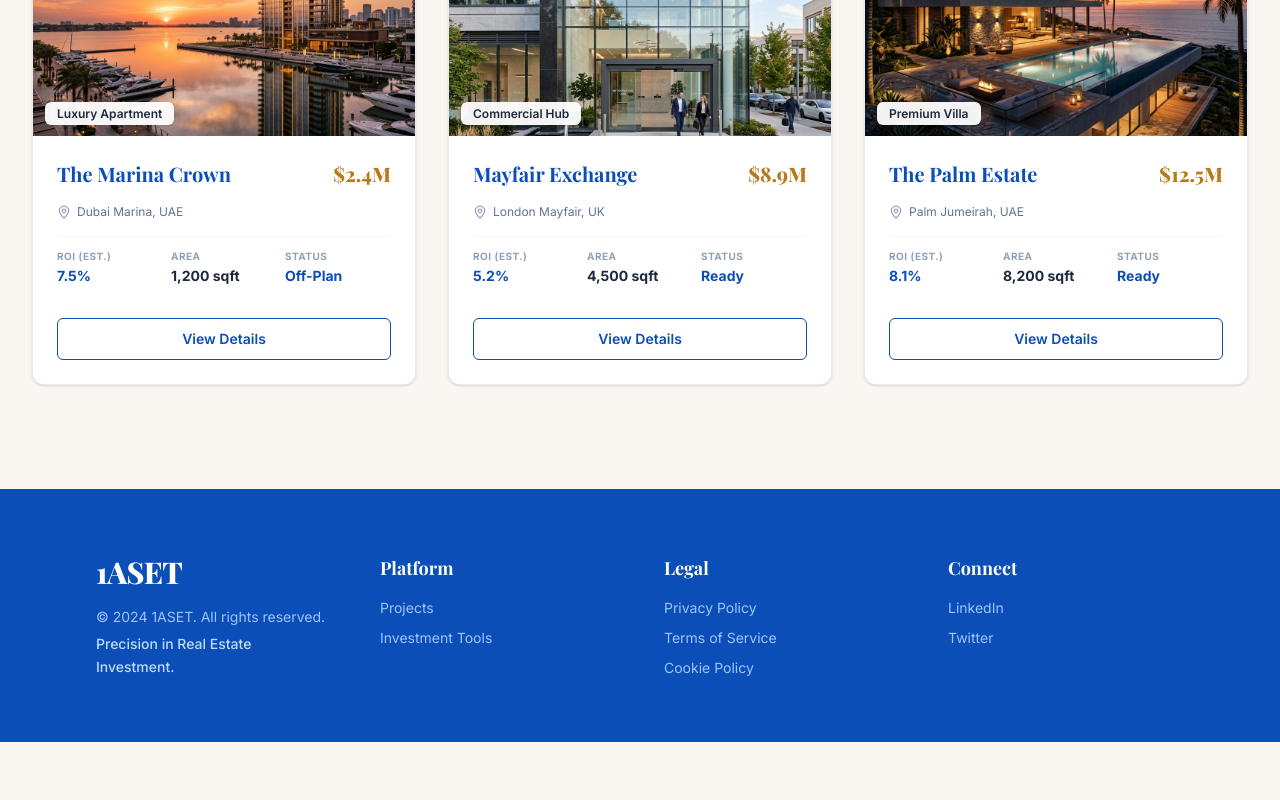
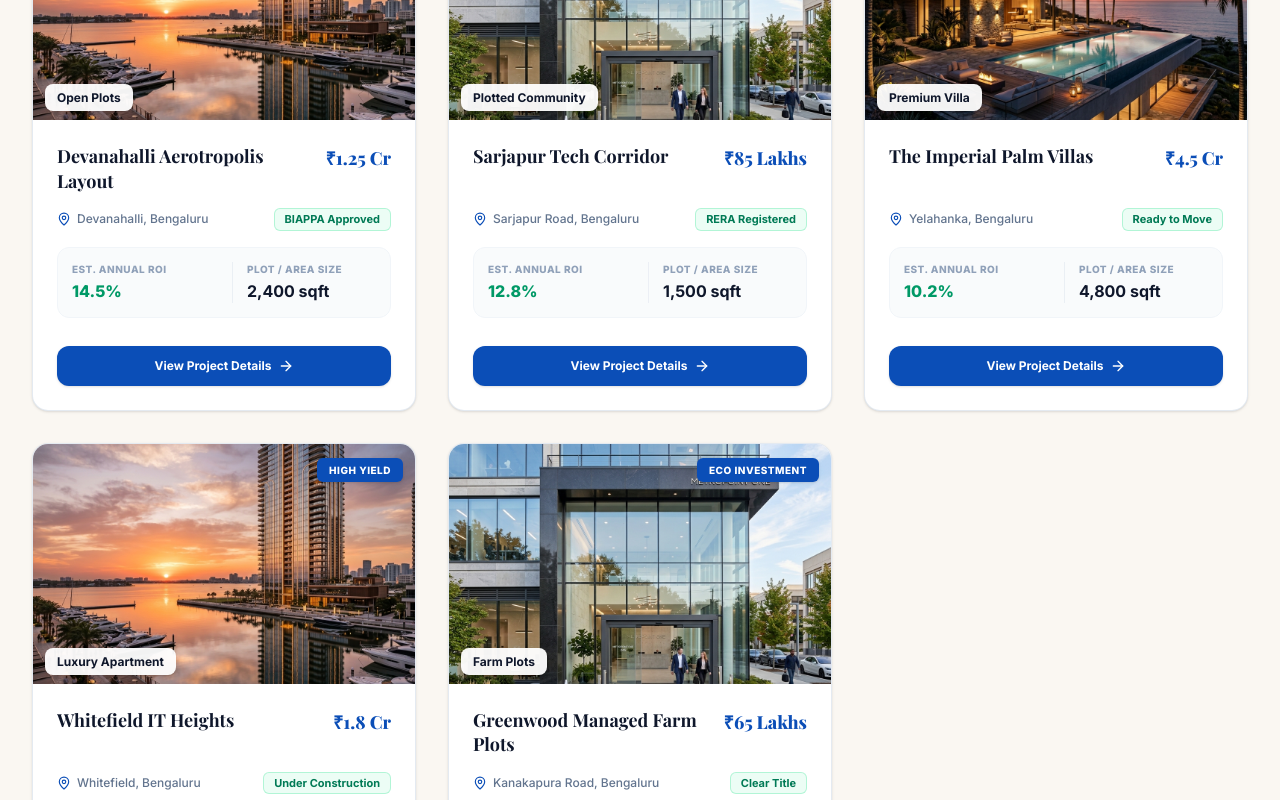
Before and after one commit to me-junaid/1Aset, a Next.js app in the folder apps/web/: page /projects in a window 1280 px wide. Shown: the part 620-1420 px from the top of the page. Before the commit the page ends 1362 px from the top, so only its background shows below. Built offline with nearby package versions, Linux system fonts and the light colour scheme; a web font is replaced by a local one.

Commit message:
Enhanced the UI and UX.

```diff
--- a/apps/web/src/app/about/page.tsx
+++ b/apps/web/src/app/about/page.tsx
@@ -224,10 +224,10 @@ export default function AboutPage() {
               {/* Stat 2 */}
               <div className="py-4 md:py-0 md:px-8 space-y-2">
                 <span className="font-serif text-4xl sm:text-5xl lg:text-6xl font-bold text-white tracking-tight">
-                  $2.4B
+                  ₹2,500+ Cr
                 </span>
                 <span className="block font-sans text-xs sm:text-sm font-semibold tracking-wider text-blue-200 uppercase">
-                  ASSETS MANAGED
+                  ASSETS UNDER ADVISORY
                 </span>
               </div>
 
--- a/apps/web/src/app/calculators/page.tsx
+++ b/apps/web/src/app/calculators/page.tsx
@@ -26,48 +26,48 @@ import {
 const PROJECT_PRESETS = [
   {
     id: "marina-crown",
-    title: "The Marina Crown (Luxury Apartment)",
-    initialInvestment: 24000000, // ₹2.4 Cr
-    sqft: 1800,
-    expectedAppreciationRate: 12,
-    holdingPeriodYears: 5,
-    monthlyRentalIncome: 110000,
-  },
-  {
-    id: "mayfair-exchange",
-    title: "Mayfair Exchange (Commercial Hub)",
-    initialInvestment: 50000000, // ₹5 Cr
-    sqft: 4500,
-    expectedAppreciationRate: 10,
-    holdingPeriodYears: 7,
-    monthlyRentalIncome: 280000,
-  },
-  {
-    id: "palm-estate",
-    title: "The Palm Estate (Premium Villa)",
-    initialInvestment: 85000000, // ₹8.5 Cr
-    sqft: 6200,
-    expectedAppreciationRate: 11,
-    holdingPeriodYears: 6,
-    monthlyRentalIncome: 350000,
-  },
-  {
-    id: "devanahalli-layout",
-    title: "Devanahalli Growth Layout (North Bengaluru Plots)",
-    initialInvestment: 12000000, // ₹1.2 Cr
+    title: "Devanahalli Aerotropolis Layout (North Bengaluru Plots)",
+    initialInvestment: 12500000, // ₹1.25 Cr
     sqft: 2400,
-    expectedAppreciationRate: 15,
+    expectedAppreciationRate: 14.5,
     holdingPeriodYears: 5,
     monthlyRentalIncome: 35000,
   },
   {
-    id: "sarjapur-plots",
-    title: "Sarjapur Prime Corridor (Plotted Layout)",
-    initialInvestment: 7500000, // ₹75 L
+    id: "mayfair-exchange",
+    title: "Sarjapur Tech Corridor (Plotted Community)",
+    initialInvestment: 8500000, // ₹85 L
     sqft: 1500,
-    expectedAppreciationRate: 14,
+    expectedAppreciationRate: 12.8,
     holdingPeriodYears: 4,
     monthlyRentalIncome: 25000,
+  },
+  {
+    id: "palm-estate",
+    title: "The Imperial Palm Villas (Yelahanka Villa)",
+    initialInvestment: 45000000, // ₹4.5 Cr
+    sqft: 4800,
+    expectedAppreciationRate: 10.2,
+    holdingPeriodYears: 6,
+    monthlyRentalIncome: 180000,
+  },
+  {
+    id: "whitefield-heights",
+    title: "Whitefield IT Heights (Luxury Apartment)",
+    initialInvestment: 18000000, // ₹1.8 Cr
+    sqft: 2100,
+    expectedAppreciationRate: 9.5,
+    holdingPeriodYears: 5,
+    monthlyRentalIncome: 75000,
+  },
+  {
+    id: "greenwood-estates",
+    title: "Greenwood Managed Farm Plots (Kanakapura Road)",
+    initialInvestment: 6500000, // ₹65 L
+    sqft: 6000,
+    expectedAppreciationRate: 13.8,
+    holdingPeriodYears: 5,
+    monthlyRentalIncome: 20000,
   },
 ];
 
@@ -258,8 +258,7 @@ export default function CalculatorsPage() {
       <main className="flex-1 max-w-7xl w-full mx-auto px-4 sm:px-6 lg:px-8 py-10 sm:py-14 space-y-10">
         {/* Page Header */}
         <div className="text-center max-w-3xl mx-auto space-y-3">
-          <div className="inline-flex items-center gap-2 px-3.5 py-1 rounded-full bg-blue-100/70 border border-blue-200 text-[#0b4eb7] text-xs font-bold uppercase tracking-wider">
-            <Sparkles className="h-3.5 w-3.5" />
+          <div className="inline-flex opacity-70 items-center gap-2 px-3.5 py-1  text-[#0b4eb7] text-xs font-bold uppercase tracking-wider">
             <span>Institutional Financial Analytics</span>
           </div>
           <h1 className="font-serif text-3xl sm:text-5xl font-extrabold text-[#0b4eb7] tracking-tight">
--- a/apps/web/src/app/contact/page.tsx
+++ b/apps/web/src/app/contact/page.tsx
@@ -380,7 +380,7 @@ export default function ContactPage() {
                       </label>
                       <input
                         type="text"
-                        placeholder="e.g. Dubai Marina"
+                        placeholder="e.g. Devanahalli, Bengaluru"
                         value={formData.preferredLocation}
                         onChange={(e) =>
                           setFormData({
--- a/apps/web/src/app/projects/[slug]/page.tsx
+++ b/apps/web/src/app/projects/[slug]/page.tsx
@@ -40,60 +40,98 @@ interface ProjectData {
 const PROJECTS_DATA: Record<string, ProjectData> = {
   "marina-crown": {
     slug: "marina-crown",
-    title: "The Marina Crown",
-    badge: "EXCLUSIVE",
-    location: "Dubai Marina, UAE",
-    startingPrice: "$2.4M",
-    appreciation: "12% p.a.",
-    rentalYield: "7.5%",
-    horizon: "5-8 Yrs",
+    title: "Devanahalli Aerotropolis Layout",
+    badge: "EXCLUSIVE PLOT",
+    location: "Devanahalli, Bengaluru",
+    startingPrice: "₹1.25 Cr",
+    appreciation: "14.5% p.a.",
+    rentalYield: "8.5%",
+    horizon: "3-5 Yrs",
     overview:
-      "The Marina Crown represents the pinnacle of luxury waterfront living and institutional-grade real estate investment. Rising 72 stories above the iconic Dubai Marina, this architectural masterpiece offers unparalleled views of the Arabian Gulf and the Palm Jumeirah.\n\nDesigned by world-renowned architects, the development integrates cutting-edge smart home technology with sustainable building practices, ensuring long-term asset value preservation and premium rental yields. Every detail is meticulously crafted to cater to the highest standards of international luxury.",
+      "Devanahalli Aerotropolis Layout represents the premier land investment opportunity in North Bengaluru's fastest-growing growth corridor. Located minutes from Kempegowda International Airport and the 12,000-acre ITIR SEZ, this BIAPPA & RERA-approved layout features wide asphalt roads, underground cabling, and landscaped avenues.\n\nIdeal for investors seeking high annual land appreciation driven by major infrastructure projects including the Namma Metro Blue Line extension and Satellite Town Ring Road (STRR).",
     heroImage: "/property-1.jpg",
     galleryMain: "/gallery-interior.jpg",
     gallerySub1: "/property-1.jpg",
     gallerySub2: "/gallery-lounge.jpg",
     developerName: "Prestige Group",
     developerDesc:
-      "With over 30 years of excellence in luxury real estate, Prestige Group has consistently delivered iconic developments that redefine urban living. Known for their uncompromising quality and visionary designs.",
+      "With over 30 years of development excellence in Bengaluru, Prestige Group is renowned for landmark plotted communities, luxury towers, and high-yield asset delivery.",
   },
   "mayfair-exchange": {
     slug: "mayfair-exchange",
-    title: "Mayfair Exchange",
-    badge: "PRIME COMMERCIAL",
-    location: "London Mayfair, UK",
-    startingPrice: "$8.9M",
-    appreciation: "8.5% p.a.",
-    rentalYield: "5.2%",
-    horizon: "7-10 Yrs",
+    title: "Sarjapur Tech Corridor",
+    badge: "HIGH GROWTH",
+    location: "Sarjapur Road, Bengaluru",
+    startingPrice: "₹85 Lakhs",
+    appreciation: "12.8% p.a.",
+    rentalYield: "7.2%",
+    horizon: "4-6 Yrs",
     overview:
-      "Mayfair Exchange is a Grade-A commercial asset situated in London's premier financial and luxury district. Featuring floor-to-ceiling glass facades and BREEAM-certified sustainable infrastructure, this property secures institutional grade triple-net lease cash flows.",
+      "Sarjapur Tech Corridor is a premier residential & commercial plotted development strategically positioned between Outer Ring Road, Electronic City, and Whitefield tech hubs. Featuring BDA-approved layout specifications, overhead solar lighting, and 24/7 security, it delivers sustained capital growth and high tenant demand.",
     heroImage: "/property-2.jpg",
     galleryMain: "/gallery-lounge.jpg",
     gallerySub1: "/property-2.jpg",
     gallerySub2: "/gallery-interior.jpg",
-    developerName: "Grosvenor Estates",
+    developerName: "Sobha Developers",
     developerDesc:
-      "A storied legacy of prime central London development spanning over two centuries, setting the gold standard for commercial asset management.",
+      "A trusted legacy of precision engineering, backward integration, and top-tier residential layouts across South India.",
   },
   "palm-estate": {
     slug: "palm-estate",
-    title: "The Palm Estate",
-    badge: "HIGH YIELD",
-    location: "Palm Jumeirah, UAE",
-    startingPrice: "$12.5M",
-    appreciation: "15% p.a.",
-    rentalYield: "8.1%",
-    horizon: "3-5 Yrs",
+    title: "The Imperial Palm Villas",
+    badge: "LUXURY VILLA",
+    location: "Yelahanka, Bengaluru",
+    startingPrice: "₹4.5 Cr",
+    appreciation: "10.2% p.a.",
+    rentalYield: "6.5%",
+    horizon: "5-8 Yrs",
     overview:
-      "An ultra-exclusive beachfront villa compound offering private infinity pools, direct access to Arabian Gulf waters, and bespoke architectural finishes tailored for ultra-high-net-worth investors seeking capital preservation and high rental yields.",
+      "An ultra-exclusive gated villa estate offering private plunge pools, lush clubhouse amenities, and bespoke architectural finishes tailored for discerning investors seeking long-term capital preservation in North Bengaluru's serene micro-market.",
     heroImage: "/property-3.jpg",
     galleryMain: "/property-3.jpg",
     gallerySub1: "/gallery-interior.jpg",
     gallerySub2: "/gallery-lounge.jpg",
-    developerName: "Emaar Properties",
+    developerName: "Brigade Group",
     developerDesc:
-      "Global master developer renowned for landmark communities, pristine engineering, and high-yielding real estate portfolios.",
+      "Award-winning real estate developer behind iconic residential and commercial projects across Bengaluru.",
+  },
+  "whitefield-heights": {
+    slug: "whitefield-heights",
+    title: "Whitefield IT Heights",
+    badge: "HIGH YIELD",
+    location: "Whitefield, Bengaluru",
+    startingPrice: "₹1.8 Cr",
+    appreciation: "9.5% p.a.",
+    rentalYield: "5.8%",
+    horizon: "3-5 Yrs",
+    overview:
+      "Modern luxury residences located in the heart of Whitefield's IT corridor, adjacent to major tech parks, Purple Line Metro stations, and international schools.",
+    heroImage: "/property-1.jpg",
+    galleryMain: "/gallery-interior.jpg",
+    gallerySub1: "/property-1.jpg",
+    gallerySub2: "/gallery-lounge.jpg",
+    developerName: "Godrej Properties",
+    developerDesc:
+      "Pioneering sustainable and design-led real estate developments across India.",
+  },
+  "greenwood-estates": {
+    slug: "greenwood-estates",
+    title: "Greenwood Managed Farm Plots",
+    badge: "ECO INVESTMENT",
+    location: "Kanakapura Road, Bengaluru",
+    startingPrice: "₹65 Lakhs",
+    appreciation: "13.8% p.a.",
+    rentalYield: "4.5%",
+    horizon: "4-7 Yrs",
+    overview:
+      "Scenic managed farmland plots equipped with drip irrigation, fruit orchards, and resort amenities along Kanakapura Road, offering natural retreat living alongside strong land appreciation.",
+    heroImage: "/property-2.jpg",
+    galleryMain: "/gallery-lounge.jpg",
+    gallerySub1: "/property-2.jpg",
+    gallerySub2: "/gallery-interior.jpg",
+    developerName: "1ASET Managed Land",
+    developerDesc:
+      "Specialized in high-yield agricultural to non-agricultural land asset curation and turnkey layout management.",
   },
 };
 
@@ -137,7 +175,7 @@ export default function ProjectDetailPage({
 
   const scrollToRegister = () => {
     const el = document.getElementById("register-interest-card");
-    if (el) el.scrollIntoView({ behavior: "smooth" });
+    if (el) el.scrollIntoView({ behavior: "smooth", block: "center" });
   };
 
   return (
--- a/apps/web/src/app/projects/page.tsx
+++ b/apps/web/src/app/projects/page.tsx
@@ -11,6 +11,7 @@ import {
   Banknote,
   Search,
   ChevronDown,
+  ArrowRight,
 } from "lucide-react";
 
 export default function ProjectsPage() {
@@ -23,39 +24,63 @@ export default function ProjectsPage() {
   const properties = [
     {
       id: "marina-crown",
-      title: "The Marina Crown",
-      price: "$2.4M",
-      location: "Dubai Marina, UAE",
-      roi: "7.5%",
-      area: "1,200 sqft",
-      status: "Off-Plan",
-      badge: "EXCLUSIVE",
+      title: "Devanahalli Aerotropolis Layout",
+      price: "₹1.25 Cr",
+      location: "Devanahalli, Bengaluru",
+      roi: "14.5%",
+      area: "2,400 sqft",
+      status: "BIAPPA Approved",
+      badge: "EXCLUSIVE PLOT",
+      type: "Open Plots",
+      image: "/property-1.jpg",
+    },
+    {
+      id: "mayfair-exchange",
+      title: "Sarjapur Tech Corridor",
+      price: "₹85 Lakhs",
+      location: "Sarjapur Road, Bengaluru",
+      roi: "12.8%",
+      area: "1,500 sqft",
+      status: "RERA Registered",
+      badge: "HIGH GROWTH",
+      type: "Plotted Community",
+      image: "/property-2.jpg",
+    },
+    {
+      id: "palm-estate",
+      title: "The Imperial Palm Villas",
+      price: "₹4.5 Cr",
+      location: "Yelahanka, Bengaluru",
+      roi: "10.2%",
+      area: "4,800 sqft",
+      status: "Ready to Move",
+      badge: "LUXURY VILLA",
+      type: "Premium Villa",
+      image: "/property-3.jpg",
+    },
+    {
+      id: "whitefield-heights",
+      title: "Whitefield IT Heights",
+      price: "₹1.8 Cr",
+      location: "Whitefield, Bengaluru",
+      roi: "9.5%",
+      area: "2,100 sqft",
+      status: "Under Construction",
+      badge: "HIGH YIELD",
       type: "Luxury Apartment",
       image: "/property-1.jpg",
     },
     {
-      id: "mayfair-exchange",
-      title: "Mayfair Exchange",
-      price: "$8.9M",
-      location: "London Mayfair, UK",
-      roi: "5.2%",
-      area: "4,500 sqft",
-      status: "Ready",
-      badge: null,
-      type: "Commercial Hub",
+      id: "greenwood-estates",
+      title: "Greenwood Managed Farm Plots",
+      price: "₹65 Lakhs",
+      location: "Kanakapura Road, Bengaluru",
+      roi: "13.8%",
+      area: "6,000 sqft",
+      status: "Clear Title",
+      badge: "ECO INVESTMENT",
+      type: "Farm Plots",
       image: "/property-2.jpg",
-    },
-    {
-      id: "palm-estate",
-      title: "The Palm Estate",
-      price: "$12.5M",
-      location: "Palm Jumeirah, UAE",
-      roi: "8.1%",
-      area: "8,200 sqft",
-      status: "Ready",
-      badge: "HIGH YIELD",
-      type: "Premium Villa",
-      image: "/property-3.jpg",
     },
   ];
 
@@ -216,7 +241,7 @@ export default function ProjectsPage() {
                 <MapPin className="absolute left-3.5 top-3 h-4 w-4 text-slate-400" />
                 <input
                   type="text"
-                  placeholder="e.g. Dubai Marina"
+                  placeholder="e.g. Devanahalli, Sarjapur, Whitefield"
                   value={locationSearch}
                   onChange={(e) => setLocationSearch(e.target.value)}
                   className="w-full pl-10 pr-4 py-2.5 bg-white border border-slate-200 rounded-md text-sm text-slate-900 placeholder-slate-400 focus:outline-none focus:border-[#0b4eb7] transition"
@@ -237,10 +262,11 @@ export default function ProjectsPage() {
                   className="w-full pl-10 pr-10 py-2.5 bg-white border border-slate-200 rounded-md text-sm text-slate-700 appearance-none focus:outline-none focus:border-[#0b4eb7] transition cursor-pointer"
                 >
                   <option value="All Types">All Types</option>
+                  <option value="Open Plots">Open Plots & Layouts</option>
+                  <option value="Plotted Community">Plotted Community</option>
                   <option value="Luxury Apartment">Luxury Apartment</option>
-                  <option value="Commercial Hub">Commercial Hub</option>
                   <option value="Premium Villa">Premium Villa</option>
-                  <option value="Open Plots">Open Plots</option>
+                  <option value="Farm Plots">Farm Plots</option>
                 </select>
                 <ChevronDown className="absolute right-3.5 top-3.5 h-4 w-4 text-slate-400 pointer-events-none" />
               </div>
@@ -259,9 +285,9 @@ export default function ProjectsPage() {
                   className="w-full pl-10 pr-10 py-2.5 bg-white border border-slate-200 rounded-md text-sm text-slate-700 appearance-none focus:outline-none focus:border-[#0b4eb7] transition cursor-pointer"
                 >
                   <option value="Any Budget">Any Budget</option>
-                  <option value="Under 2M">Under $2M</option>
-                  <option value="2M - 8M">$2M - $8M</option>
-                  <option value="Above 8M">Above $8M</option>
+                  <option value="Under 1Cr">Under ₹1 Crore</option>
+                  <option value="1Cr - 5Cr">₹1 Cr - ₹5 Cr</option>
+                  <option value="Above 5Cr">Above ₹5 Crores</option>
                 </select>
                 <ChevronDown className="absolute right-3.5 top-3.5 h-4 w-4 text-slate-400 pointer-events-none" />
               </div>
@@ -314,92 +340,91 @@ export default function ProjectsPage() {
           {properties.map((item) => (
             <div
               key={item.id}
-              className="bg-white rounded-xl overflow-hidden border border-slate-200/80 shadow-sm hover:shadow-md transition-all duration-300 flex flex-col justify-between"
+              className="bg-white rounded-2xl overflow-hidden border border-slate-200/90 shadow-sm hover:shadow-xl hover:-translate-y-1 transition-all duration-300 flex flex-col justify-between group h-full"
             >
               {/* Card Image Header */}
               <div>
-                <div className="relative h-64 w-full overflow-hidden bg-slate-100">
+                <div className="relative h-60 w-full overflow-hidden bg-slate-100">
                   <Image
                     src={item.image}
                     alt={item.title}
                     fill
-                    className="object-cover"
+                    className="object-cover group-hover:scale-105 transition-transform duration-500 ease-out"
                   />
                   {/* Top Right Badge */}
                   {item.badge && (
                     <div className="absolute top-3 right-3">
-                      <span className="bg-[#0b4eb7] text-white text-[10px] font-bold tracking-wider px-3 py-1 rounded-sm uppercase">
+                      <span className="bg-[#0b4eb7] text-white text-[10px] font-extrabold tracking-wider px-3 py-1.5 rounded-md uppercase shadow-sm">
                         {item.badge}
                       </span>
                     </div>
                   )}
                   {/* Bottom Left Property Type Pill */}
                   <div className="absolute bottom-3 left-3">
-                    <span className="bg-white/95 backdrop-blur-sm text-slate-800 text-xs font-semibold px-3 py-1 rounded-md shadow-sm">
+                    <span className="bg-white/95 backdrop-blur-md text-slate-900 text-xs font-bold px-3 py-1.5 rounded-lg shadow-sm">
                       {item.type}
                     </span>
                   </div>
                 </div>
+              </div>
 
               {/* Card Content Body */}
-                <div className="p-6 space-y-4">
-                  {/* Title & Price */}
-                  <div className="flex items-start justify-between gap-2">
-                    <h3 className="font-serif text-xl font-bold text-[#0b4eb7]">
+              <div className="p-6 flex-1 flex flex-col justify-between space-y-4">
+                {/* Title & Location Header */}
+                <div className="space-y-2">
+                  <div className="flex items-start justify-between gap-2 min-h-[52px]">
+                    <h3 className="font-serif text-lg font-bold text-slate-900 group-hover:text-[#0b4eb7] transition-colors leading-snug line-clamp-2">
                       {item.title}
                     </h3>
-                    <span className="font-serif text-xl font-extrabold text-[#b47b1c]">
+                    <span className="font-serif text-lg font-extrabold text-[#0b4eb7] whitespace-nowrap">
                       {item.price}
                     </span>
                   </div>
 
-                  {/* Location Subrow */}
-                  <div className="flex items-center gap-1.5 text-xs text-slate-500">
-                    <MapPin className="h-3.5 w-3.5 text-slate-400" />
-                    <span>{item.location}</span>
+                  <div className="flex items-center justify-between pt-1">
+                    {/* Location */}
+                    <div className="flex items-center gap-1.5 text-xs text-slate-500 font-medium">
+                      <MapPin className="h-3.5 w-3.5 text-[#0b4eb7] shrink-0" />
+                      <span className="truncate">{item.location}</span>
                     </div>
 
-                  <hr className="border-slate-100 my-2" />
+                    {/* Status Tag */}
+                    <span className="bg-emerald-50 text-emerald-700 border border-emerald-200/80 px-2.5 py-0.5 rounded-md text-[11px] font-bold whitespace-nowrap shrink-0">
+                      {item.status}
+                    </span>
+                  </div>
+                </div>
 
-                  {/* 3 Metrics Columns */}
-                  <div className="grid grid-cols-3 gap-2 text-left pt-1">
+                {/* 2 Key Metrics Box - Pinned to bottom with mt-auto */}
+                <div className="bg-slate-50/80 border border-slate-100 rounded-xl p-3.5 grid grid-cols-2 gap-4 mt-auto">
                   <div>
-                      <span className="block text-[10px] font-bold text-slate-400 uppercase tracking-wider">
-                        ROI (EST.)
+                    <span className="block text-[10px] font-extrabold text-slate-400 uppercase tracking-wider">
+                      Est. Annual ROI
                     </span>
-                      <span className="block text-sm font-bold text-[#0b4eb7] mt-0.5">
+                    <span className="block text-base font-extrabold text-emerald-600 mt-0.5">
                       {item.roi}
                     </span>
                   </div>
 
-                    <div>
-                      <span className="block text-[10px] font-bold text-slate-400 uppercase tracking-wider">
-                        AREA
+                  <div className="border-l border-slate-200/60 pl-3.5">
+                    <span className="block text-[10px] font-extrabold text-slate-400 uppercase tracking-wider">
+                      Plot / Area Size
                     </span>
-                      <span className="block text-sm font-bold text-slate-800 mt-0.5">
+                    <span className="block text-base font-bold text-slate-900 mt-0.5">
                       {item.area}
                     </span>
-                    </div>
-
-                    <div>
-                      <span className="block text-[10px] font-bold text-slate-400 uppercase tracking-wider">
-                        STATUS
-                      </span>
-                      <span className="block text-sm font-bold text-[#0b4eb7] mt-0.5">
-                        {item.status}
-                      </span>
-                    </div>
                   </div>
                 </div>
               </div>
 
               {/* Card Action Button */}
-              <div className="px-6 pb-6 pt-2">
+              <div className="px-6 pb-6 pt-1">
                 <Link
                   href={`/projects/${item.id}`}
-                  className="block text-center w-full border border-[#0b4eb7] text-[#0b4eb7] hover:bg-[#0b4eb7] hover:text-white py-2.5 rounded-md text-sm font-semibold transition"
+                  className="w-full bg-[#0b4eb7] hover:bg-[#083c91] text-white py-3 rounded-xl text-xs font-bold flex items-center justify-center gap-1.5 shadow-sm transition-all group-hover:shadow-md"
                 >
-                  View Details
+                  <span>View Project Details</span>
+                  <ArrowRight className="h-4 w-4" />
                 </Link>
               </div>
             </div>
```
Also changed, not shown: apps/web/src/app/page.tsx (+76 -14 lines). Lines whose indentation alone changed are shown as unchanged.
